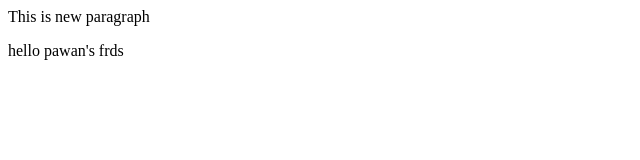
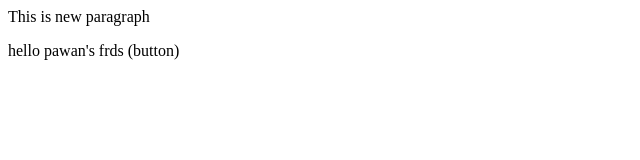
Before and after one commit to pawanuttwani/local-repo, a plain HTML site: page index.html in a window 1280 px wide. Shown: the full height of the page, 0-640 px from the left. Drawn offline with Linux system fonts and the light colour scheme.

```diff
--- a/index.html
+++ b/index.html
@@ -1,2 +1,2 @@
 <p>This is new paragraph</p>
-<P>hello pawan's frds</P>
+<P>hello pawan's frds (button)</P>
```
